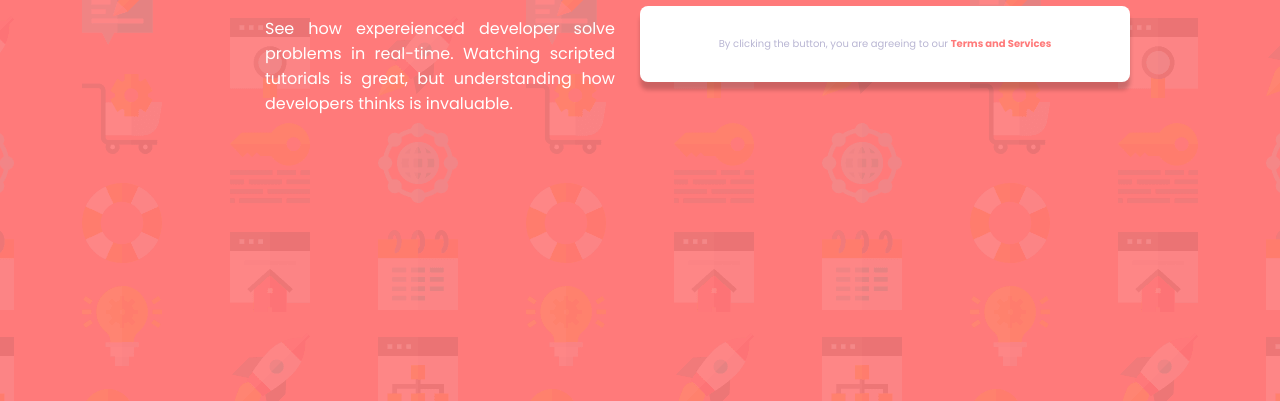
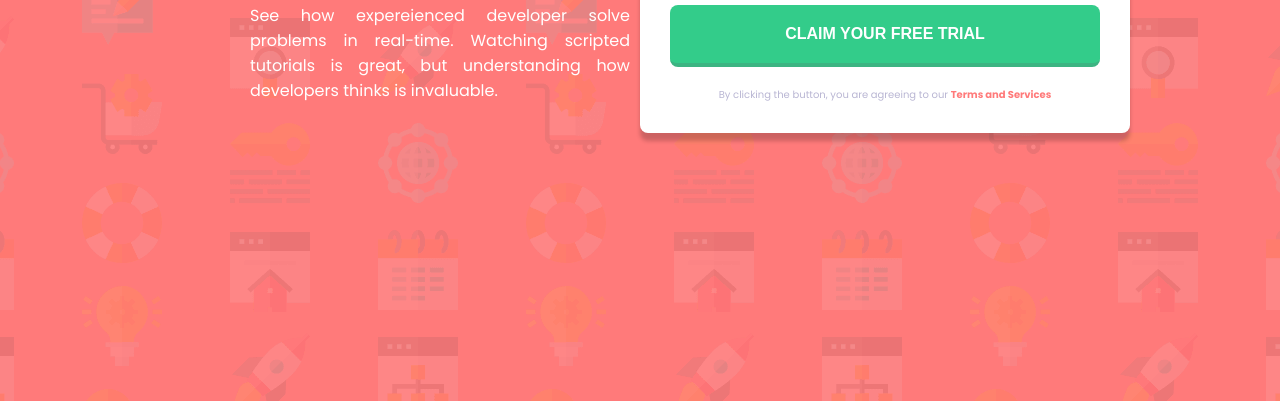
Before and after one commit to EddieAlexanderGordillo/sign-up-form, a website built with webpack: page public/index.html in a window 1280 px wide. Shown: the part 399-800 px from the top of the page. Built offline with nearby package versions, Linux system fonts and the light colour scheme.

Commit message:
add Button Try

```diff
--- /dev/null
+++ b/src/components/FormButton/FormButtton.js
@@ -0,0 +1,7 @@
+const FormButton = () =>
+`<div>
+    <button type="submit" class="btnForm">CLAIM YOUR FREE TRIAL</button>
+</div>
+`;
+
+export default FormButton;
--- a/src/components/FormContainer/FormContainer.js
+++ b/src/components/FormContainer/FormContainer.js
@@ -1,6 +1,9 @@
+import FormButton from "../FormButton/FormButtton";
+
 const FormContainer = () =>
 `<div class="form-container">
   <form id="form" action=""></form>
+    ${FormButton()}
   <p class="disclaimer">
     By clicking the button, you are agreeing to our <a href="#">Terms and Services</a>
   </p>
--- a/src/styles/desktop.css
+++ b/src/styles/desktop.css
@@ -27,7 +27,7 @@
 
     .info p {
         max-width: 500px;
-        margin: 15px 15px;
+        /* margin: 15px 15px; */
         padding: 5px 10px 5px 100px;
         font-size: 1.6rem;
         text-align: justify;
--- a/src/styles/styles.css
+++ b/src/styles/styles.css
@@ -1,7 +1,11 @@
 :root {
     /*Primary*/
     --red: hsl(0, 100%, 74%);
-    --green: hsl(154, 59%, 51%);
+    --redLight: hsl(2, 47%, 89%);
+    --green: hsl(154, 60%, 50%);
+    --greenLight: hsl(155, 64%, 67%);
+    --grenLightHover: hsl(155, 54%, 64%);
+    --greenSecundary: hsl(155, 50%, 47%);
     /*Accent*/
     --blue: hsl(248, 32%, 49%);
     /*Neutral*/
@@ -96,6 +100,25 @@ main {
     box-shadow: var(--boxShadow);
 }
 
+.btnForm {
+    width: 100%;
+    font-size: 1.6rem;
+    font-weight: 600;
+    margin: 20px auto;
+    padding: 20px 10px;
+    color: white;
+    text-align: center;
+    background-color: var(--green);
+    border: none;
+    border-bottom: 4px solid var(--greenSecundary);
+    border-radius: var(--primaryBorderRadius);
+}
+
+.btnForm:hover {
+    background-color: var(--greenLight);
+    border-bottom: 4px solid var(--grenLightHover);
+}
+
 .disclaimer {
     text-align: center;
     color: var(--grayishBlue);
```
